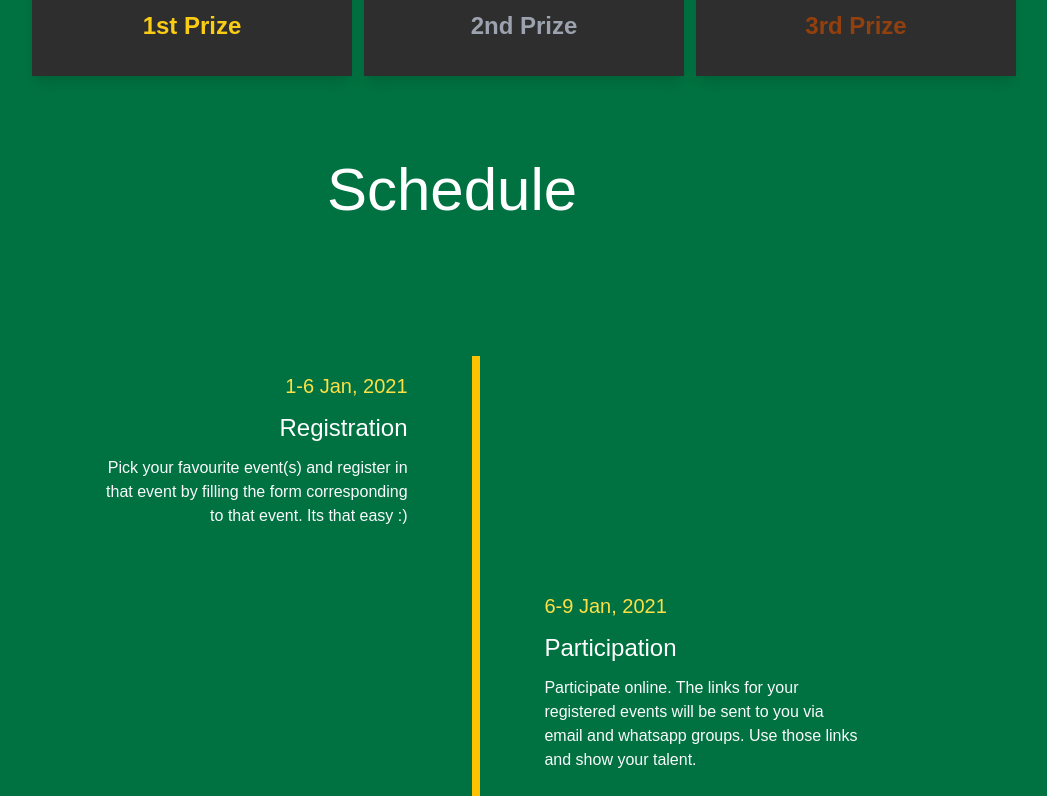
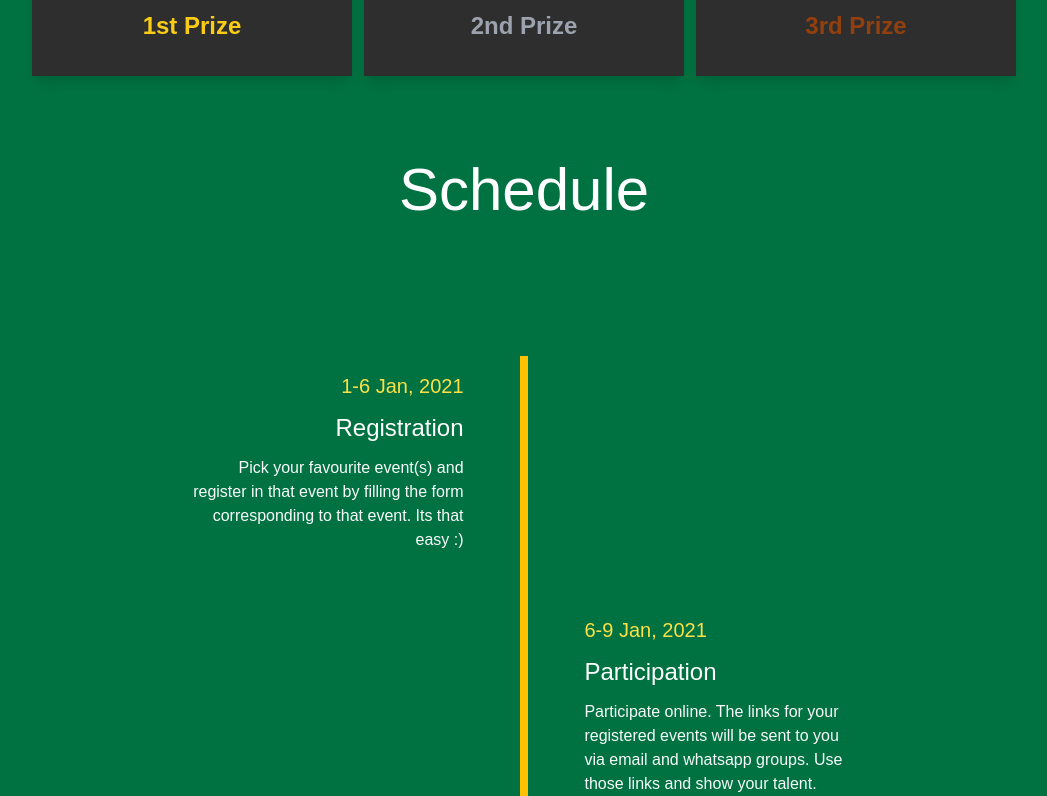
Before and after one commit to ICEFOSS/hackfit, a React (Create React App) app: page / in a window 1280 px wide. Shown: the part 2604-3400 px from the top of the page, without its empty margins (188-1235 px from the left). Built offline with nearby package versions, Linux system fonts and the light colour scheme.

Commit message:
fix schedule hiding behind nav on 774px screen

```diff
--- a/src/components/schedule.js
+++ b/src/components/schedule.js
@@ -1,10 +1,10 @@
 export default function Schedule() {
   return (
-    <section>
+    <section className="ml-0 md:ml-36">
       <div className="bg-brochgreen text-white py-8">
         <h1 className="mx-6 mt-1 font-pixe text-center text-white text-5xl md:text-6xl sm:text-center sm:mx-0">Schedule</h1>
         <div className="container mx-auto flex flex-col justify-center items-start md:flex-row my-12 md:my-24">
-          <div className="ml-0 md:ml-12 lg:w-2/3 sticky">
+          <div className="ml-0 lg:w-2/3 sticky">
             <div className="container mx-auto w-full h-full">
               <div className="relative wrap overflow-hidden p-10 h-full">
                 <div
@@ -17,7 +17,7 @@ export default function Schedule() {
                 <div className="mb-8 flex justify-between flex-row-reverse items-center w-full left-timeline">
                   <div className="order-1 w-5/12"></div>
                   <div className="order-1 w-5/12 px-1 py-4 text-right">
-                    <p className="mb-3 text-xl text-base text-yellow-300 font-pixe">
+                    <p className="mb-3 md:text-xl text-base text-yellow-300 font-pixe">
                       1-6 Jan, 2021
                     </p>
                     <h4 className="mb-3 font-pixe text-lg md:text-2xl">
@@ -33,7 +33,7 @@ export default function Schedule() {
                 <div className="mb-8 flex justify-between items-center w-full right-timeline">
                   <div className="order-1 w-5/12"></div>
                   <div className="order-1  w-5/12 px-1 py-4 text-left">
-                    <p className="mb-3 text-xl text-base text-yellow-300 font-pixe">
+                    <p className="mb-3 md:text-xl text-base text-yellow-300 font-pixe">
                       6-9 Jan, 2021
                     </p>
                     <h4 className="mb-3 font-pixe text-lg md:text-2xl">
@@ -49,7 +49,7 @@ export default function Schedule() {
                 <div className="mb-8 flex justify-between flex-row-reverse items-center w-full left-timeline">
                   <div className="order-1 w-5/12"></div>
                   <div className="order-1 w-5/12 px-1 py-4 text-right">
-                    <p className="mb-3 text-xl text-base text-yellow-300 font-pixe">
+                    <p className="mb-3 md:text-xl text-base text-yellow-300 font-pixe">
                       {" "}
                       10 Jan, 2021
                     </p>
@@ -68,7 +68,7 @@ export default function Schedule() {
                   <div className="order-1 w-5/12"></div>
 
                   <div className="order-1  w-5/12 px-1 py-4">
-                    <p className="mb-3 text-xl font-pixe text-base text-yellow-300">
+                    <p className="mb-3 md:text-xl font-pixe text-base text-yellow-300">
                       12 Jan, 2022
                     </p>
                     <h4 className="mb-3 font-pixe  text-lg md:text-2xl text-left">
```
